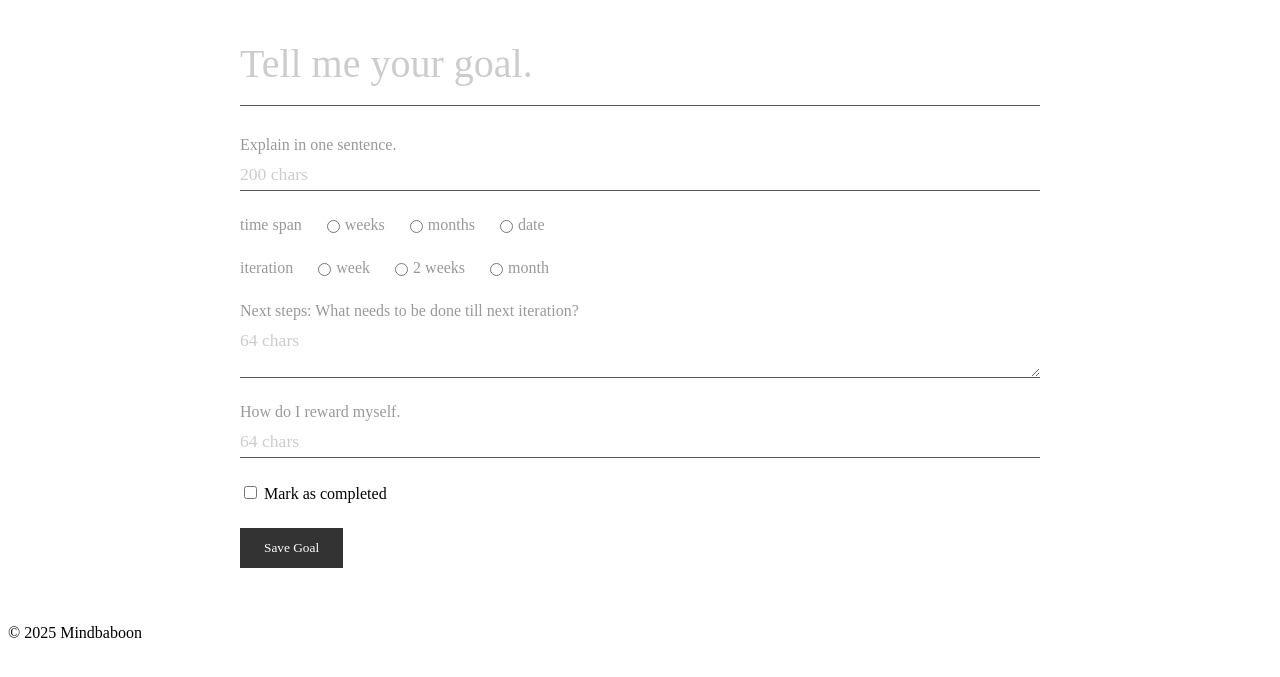
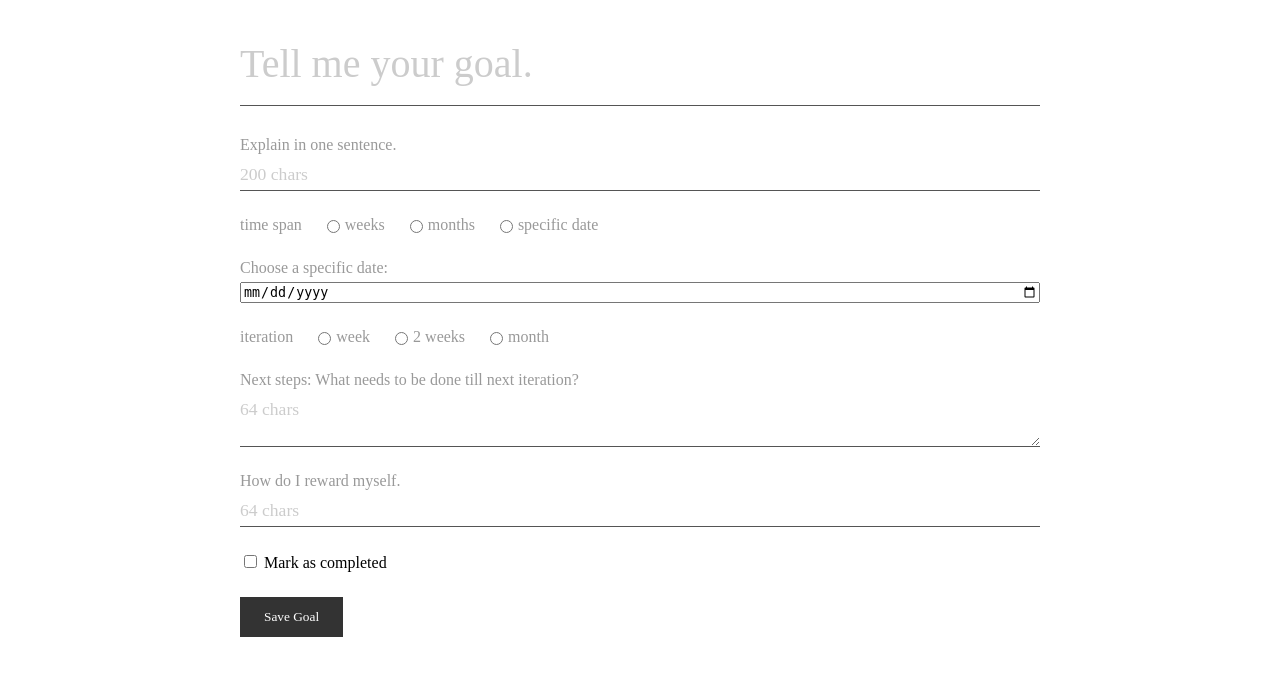
Before and after one commit to petronijus/Mindbaboon, a Flask app: template mindbaboon_app/templates/edit.html in a window 1280 px wide. Shown: the part 98-775 px from the top of the page. Before the commit the page ends 736 px from the top, so only its background shows below. Run offline with Flask 3, Linux system fonts and the light colour scheme; the template is opened without the code that fills it, so the values that code supplies are empty; some web fonts are replaced.

Commit message:
sending email works and edit has been fixed. end date is there now

```diff
--- a/mindbaboon_app/mindbaboon.py
+++ b/mindbaboon_app/mindbaboon.py
@@ -52,14 +52,13 @@ def index():
     conn.close()
     return render_template("index.html", goals=goals)
 
-# -- Add a New Goal --
 @app.route("/add", methods=["GET", "POST"])
 def add_goal():
     if request.method == "POST":
         goal_name = request.form["goal_name"]
         goal_description = request.form.get("goal_description", "")
         time_span = request.form.get("time_span", "")
-        end_date = request.form.get("end_date", "")
+        specific_date = request.form.get("specific_date") if time_span == "specific_date" else None
         iteration = request.form.get("iteration", "")
         next_step_description = request.form.get("next_step_description", "")
         reward = request.form.get("reward", "")
@@ -86,7 +85,7 @@ def add_goal():
             goal_name,
             goal_description,
             time_span,
-            end_date,
+            specific_date,
             iteration,
             next_step_description,
             reward,
@@ -107,6 +106,7 @@ def add_goal():
 
     return render_template("add.html")
 
+
 # -- Edit an Existing Goal --
 @app.route("/edit/<int:goal_id>", methods=["GET", "POST"])
 def edit_goal(goal_id):
@@ -121,7 +121,7 @@ def edit_goal(goal_id):
         goal_name = request.form["goal_name"]
         goal_description = request.form["goal_description"]
         time_span = request.form["time_span"]
-        end_date = request.form["end_date"]
+        specific_date = request.form.get("specific_date") if time_span == "specific_date" else None
         iteration = request.form["iteration"]
         next_step_description = request.form["next_step_description"]
         reward = request.form["reward"]
@@ -143,7 +143,7 @@ def edit_goal(goal_id):
             goal_name,
             goal_description,
             time_span,
-            end_date,
+            specific_date,
             iteration,
             next_step_description,
             reward,
--- a/mindbaboon_app/scheduler.py
+++ b/mindbaboon_app/scheduler.py
@@ -28,7 +28,6 @@ def get_db_connection():
     return conn
 
 def send_email(to_address, subject, body):
-    print(f"Username: {EMAIL_USERNAME}, Password: {EMAIL_PASSWORD}")
 
     """ Send an email using SMTP. """
     msg = EmailMessage()
--- a/mindbaboon_app/static/style.css
+++ b/mindbaboon_app/static/style.css
@@ -119,3 +119,11 @@
 .add-goal-button:hover {
   background-color: #555;
 }
+
+.hidden {
+    display: none;
+}
+
+.visible {
+    display: block;
+}
--- a/mindbaboon_app/templates/edit.html
+++ b/mindbaboon_app/templates/edit.html
@@ -65,9 +65,31 @@
             name="time_span"
             value="specific_date"
             {% if goal['time_span'] == 'specific_date' %}checked{% endif %}
-          > date
+          > specific date
         </label>
       </div>
+
+      <!-- Specific Date Input -->
+      <div class="form-group" id="specific-date-container" class="{% if goal['time_span'] == 'specific_date' %}visible{% else %}hidden{% endif %}">
+        <label for="specific_date" class="label-floating">Choose a specific date:</label>
+        <input
+          type="date"
+          id="specific_date"
+          name="specific_date"
+          value="{{ goal['specific_date'] }}"
+        >
+      </div>
+
+      <script>
+        // JavaScript to toggle specific date input visibility
+        document.querySelectorAll('input[name="time_span"]').forEach(input => {
+          input.addEventListener('change', function() {
+            const specificDateContainer = document.getElementById('specific-date-container');
+            specificDateContainer.style.display = this.value === 'specific_date' ? 'block' : 'none';
+          });
+        });
+      </script>
+
 
       <!-- Iteration Options -->
       <div class="form-inline-group">
```
Also changed, not shown: mindbaboon_app/templates/add.html (+21 -0 lines), mindbaboon_app/mindbaboon.db.
